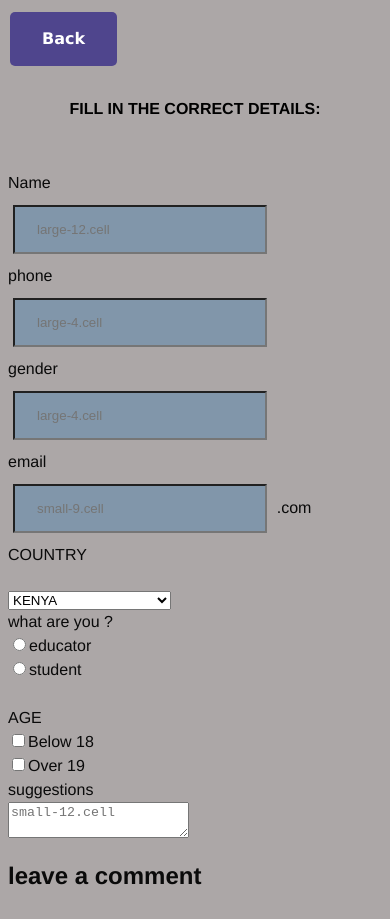
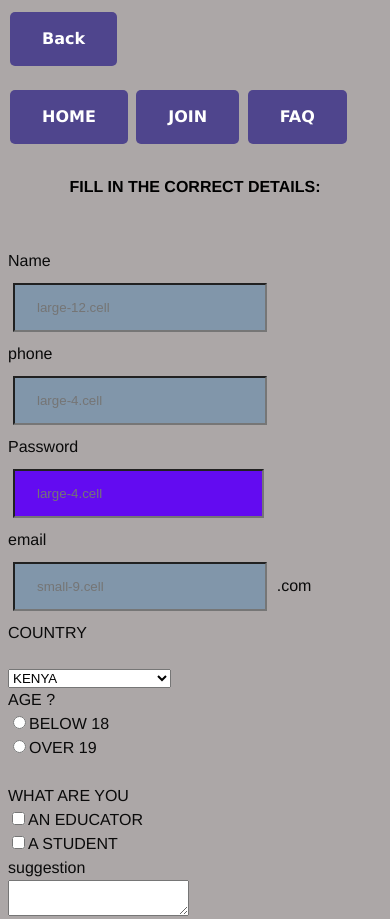
Before and after one commit to Maingidennis/KEMRI-WEBSITE, a plain HTML site: page join.html in a window 390 px wide. Shown: the top 919 px of the page. Drawn offline with Linux system fonts and the light colour scheme.

```diff
--- a/join.html
+++ b/join.html
@@ -1,9 +1,18 @@
 <html>
     <title>Join Us</title>
                       <a href="index.html" class="button">Back</a>
+
+
+
+
+                      <link rel="icon" href="icons8-mother's-health-48.png" type="image/icon">
+
     <body>
 
     <link rel="stylesheet" href="style.css">
+    <p><a href="index.html" class="button">HOME</a>
+      <a href="join.html" class="success button">JOIN</a>
+      <a href="faq.html" class="alert button">FAQ</a>
 
     <h5>FILL IN THE CORRECT DETAILS:</h5><br>
     <form>
@@ -19,8 +28,8 @@
           <input type="text" placeholder="large-4.cell" />
         </div>
         <div class="large-4 medium-4 cell">
-          <label>gender</label><br>
-          <input type="text" placeholder="large-4.cell" />
+          <label>Password</label><br>
+          <input type= "password" placeholder="large-4.cell" />
         </div>
         <div class="large-4 medium-4 cell">
           <div class="grid-x">
@@ -46,22 +55,22 @@
       </div>
       <div class="grid-x grid-padding-x">
         <div class="large-6 medium-6 cell">
-          <label>what are you ?</label><br>
-          <input type="radio" name="pokemon" value="Red" id="pokemonRed"><label for="pokemonRed">educator</label><br>
-          <input type="radio" name="pokemon" value="Blue" id="pokemonBlue"><label for="pokemonBlue">student</label><br>
+          <label> AGE ?</label><br>
+          <input type="radio" name="pokemon" value="Red" id="pokemonRed"><label for="pokemonRed">BELOW 18</label><br>
+          <input type="radio" name="pokemon" value="Blue" id="pokemonBlue"><label for="pokemonBlue">OVER 19</label><br>
           <br>
         </div>
         <div class="large-6 medium-6 cell">
-          <label>AGE</label><br>
+          <label> WHAT ARE YOU </label><br>
 
-          <input id="checkbox1" type="checkbox"><label for="checkbox1">Below 18</label><br>
-          <input id="checkbox2" type="checkbox"><label for="checkbox2">Over 19</label><br>
+          <input id="checkbox1" type="checkbox"><label for="checkbox1">AN EDUCATOR</label><br>
+          <input id="checkbox2" type="checkbox"><label for="checkbox2">A STUDENT </label><br>
         </div>
       </div>
       <div class="grid-x grid-padding-x">
         <div class="large-12 cell">
-          <label>suggestions </label><br>
-          <textarea placeholder="small-12.cell"></textarea>
+          <label>suggestion </label><br>
+          <textarea placeholsder="small-12.cell"></textarea>
         </div>
       </div>
     </form>
@@ -71,7 +80,7 @@
       <h2> leave a comment</h2><br>
 
       <textarea rows="10" cols="50">
-        please leave your comments hear
+
     </textarea><br>
     <br>
       <a href="vote of thanks.html" class="small button">JOIN</a>
@@ -92,8 +101,8 @@
 
         <link rel="stylesheet" href="https://cdnjs.cloudflare.com/ajax/libs/font-awesome/4.7.0/css/font-awesome.min.css">
 
-        <a href="#" class="fa fa-facebook"></a>
-        <a href="#" class="fa fa-twitter"></a>
+        <a href="https://web.facebook.com/" class="fa fa-facebook"></a>
+        <a href="https://twitter.com/home" class="fa fa-twitter"></a>
 
 
           <div class="container text-center text-md-left mt-5">
```
Also changed, not shown: faq.html (+6 -2 lines), index.html (+4 -4 lines), vote of thanks.html (+4 -0 lines), icons8-mother's-health-48.png (added).
